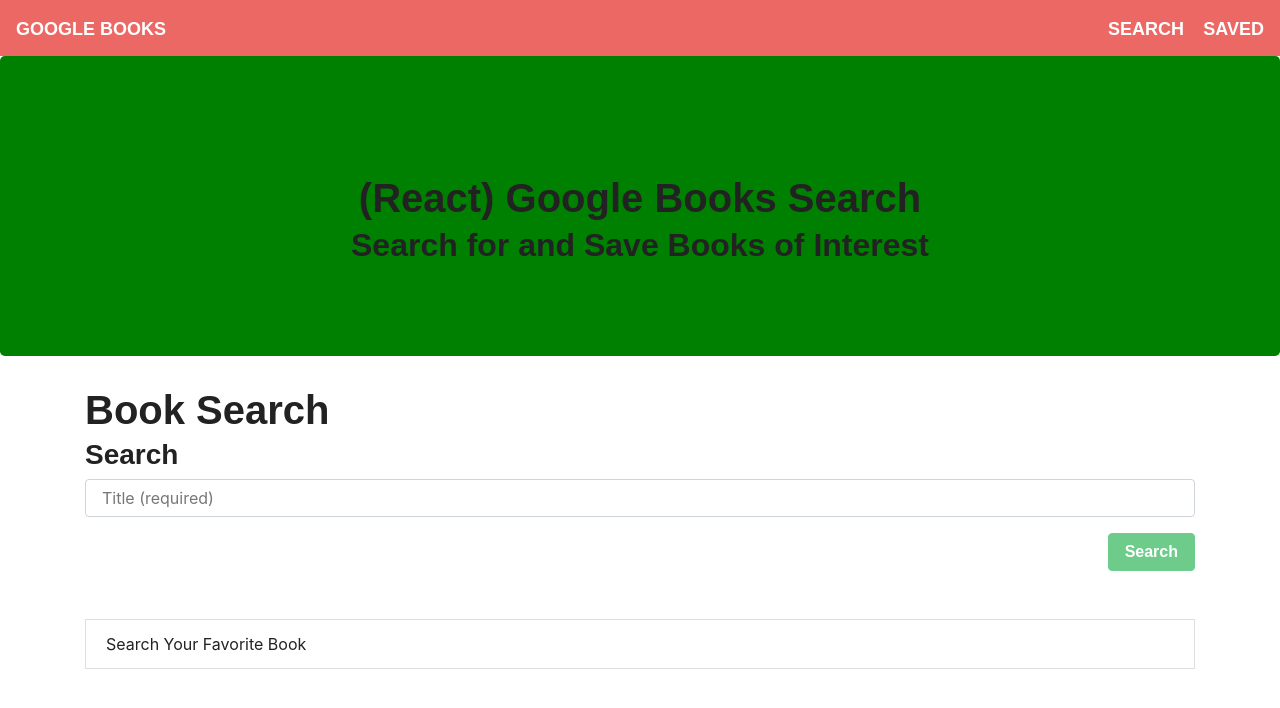
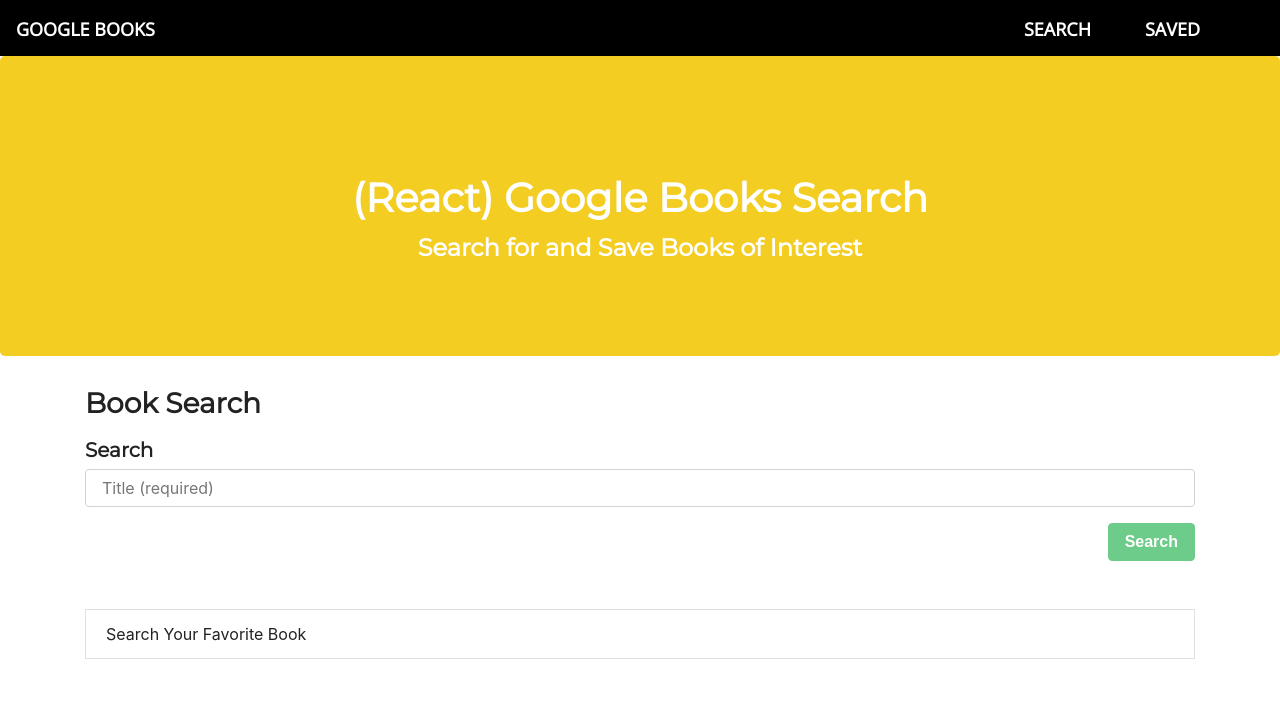
Before and after one commit to Soheila-Lotfi/Google-Books-React-Search, a React (Create React App) app in the folder client/: page / in a window 1280 px wide. Shown: the top 708 px of the page. Built offline with nearby package versions, Linux system fonts and the light colour scheme; a web font is replaced by a local one.

Commit message:
add more style plus add comments

```diff
--- a/client/public/index.html
+++ b/client/public/index.html
@@ -8,6 +8,7 @@
   <link rel="manifest" href="%PUBLIC_URL%/manifest.json">
   <link rel="shortcut icon" href="%PUBLIC_URL%/favicon.ico">
   <link rel="stylesheet" href="https://cdnjs.cloudflare.com/ajax/libs/bootswatch/4.0.0/journal/bootstrap.min.css" />
+  <link href="https://fonts.googleapis.com/css?family=Karla|Montserrat|Nanum+Gothic|Open+Sans&display=swap" rel="stylesheet">
   <title>React Reading List</title>
 </head>
 
--- a/client/src/components/Jumbotron/index.js
+++ b/client/src/components/Jumbotron/index.js
@@ -3,15 +3,12 @@
 function Jumbotron({ children }) {
     return (
         <div
-            style={{ height: 300, clear: "both", paddingTop: 120, textAlign: "center", backgroundColor: "green"}}
+            style={{ height: 300, clear: "both", paddingTop: 120, textAlign: "center", backgroundColor: "#f4cd23", color:"white", fontFamily:"Open Sans"}}
             className="jumbotron"
         >
 
-{/* background-color: #8f7de2bd;
-    color: white;
-    font-family: "Cormorant SC */}
-            <h1>(React) Google Books Search</h1>
-            <h2>Search for and Save Books of Interest</h2>
+            <h1 style={{fontFamily:"Montserrat"}}>(React) Google Books Search</h1>
+            <h4 style={{fontFamily:"Montserrat", marginTop:"15px"}}>Search for and Save Books of Interest</h4>
         </div>
     );
 }
--- a/client/src/components/Nav/index.js
+++ b/client/src/components/Nav/index.js
@@ -3,16 +3,17 @@
 
 function Nav() {
   return (
-    <nav className="navbar navbar-expand-lg navbar-dark bg-primary">
-      <a className="navbar-brand" href="/">
+    <nav className="navbar navbar-expand-lg navbar-dark" style={{backgroundColor:"black"}}>
+      <a style={{fontFamily:"Open Sans"}}className="navbar-brand" href="/">
         Google Books
       </a>
-      <a  style={{position:"absolute", right:"80px"}} className="navbar-brand" href="/searchbook">
+      <a style={{position:"absolute", right:"5vw", fontFamily:"Open Sans"}} className="navbar-brand" href="/Saved">
+        Saved
+      </a>
+      <a  style={{position:"absolute", left:"80vw",fontFamily:"Open Sans"}} className="navbar-brand" href="/searchbook">
         Search
       </a>
-      <a style={{position:"absolute", right:0}} className="navbar-brand" href="/Saved">
-        Saved
-      </a>
+
 
     </nav>
   );
--- a/client/src/pages/Saved.js
+++ b/client/src/pages/Saved.js
@@ -2,8 +2,6 @@
 import API from "../utils/API";
 import { Container, Row, Col } from "../components/Grid";
 import { List, ListItem } from "../components/List";
-
-
 
 
 class Saved extends Component {
@@ -49,8 +47,8 @@
                                                 </Col>
 
                                                 <Col size="sm-4">
-                                                    <button className="btn float-right ml-3" onClick={() => this.deleteBtn(result._id)}>Delete</button>
-                                                    <button className="btn float-right"> <a style={{ color: "black" }} href={result.link}>View</a></button>
+                                                    <button className="btn float-right ml-3" style={{ color: "black", backgroundColor:"#f4cd23" }} onClick={() => this.deleteBtn(result._id)}>Delete</button>
+                                                    <button className="btn float-right" style={{ color: "black", backgroundColor:"#f4cd23" }}> <a style={{ color: "black" }} href={result.link}>View</a></button>
 
                                                 </Col>
                                             </Row>
--- a/client/src/pages/Searchbook.js
+++ b/client/src/pages/Searchbook.js
@@ -14,7 +14,7 @@
 
 
     };
-
+    // get the user input by handleInputChange function
     handleInputChange = event => {
         const { name, value } = event.target;
         this.setState({
@@ -22,6 +22,7 @@
         });
     };
 
+    //get the books from the google book api
     handleFormSubmit = event => {
         event.preventDefault();
         API.getBooks(this.state.search).then(res => {
@@ -32,11 +33,13 @@
 
         }).catch(error => console.log(error));
 
+    }
+    //  save the book in database
+    handleSaveButton = result => {
 
+        // some of the result coming back from the google book api donot have image,
+        // if they dont have image, we define the src to prevent having errors
 
-    }
-
-    handleSaveButton = result => {
         var image;
         if (!result.volumeInfo.hasOwnProperty('imageLinks')) {
             image = "https://via.placeholder.com/150"
@@ -58,11 +61,10 @@
     render() {
         return (
             <Container fluid>
-
                 <Row>
                     <Col size="sm-12">
-                        <h1>Book Search</h1>
-                        <h3>Search</h3>
+                        <h3 style={{ fontFamily: "Montserrat" }}>Book Search</h3>
+                        <h5 style={{ fontFamily: "Montserrat", marginTop: "20px" }}>Search</h5>
                         <form>
                             <Input
                                 value={this.state.search}
@@ -82,7 +84,6 @@
                 </Row>
                 <Row>
                     <Col size="sm-12">
-                        {console.log("this is" + this.state.results)}
                         {this.state.results.length ? (
                             <List>
                                 {this.state.results.map(result => (
@@ -102,15 +103,15 @@
                                             </Col>
 
                                             <Col size="sm-4">
-                                                <button className="btn float-right ml-3" onClick={() => this.handleSaveButton(result)}>Save</button>
-                                                <button className="btn float-right"> <a style={{ color: "black" }} href={result.volumeInfo.infoLink}>View</a></button>
+                                                <button className="btn float-right ml-3" style={{ color: "black", backgroundColor: "#f4cd23" }} onClick={() => this.handleSaveButton(result)}>Save</button>
+                                                <button className="btn float-right" style={{ color: "black", backgroundColor: "#f4cd23" }}> <a style={{ color: "black" }} href={result.volumeInfo.infoLink}>View</a></button>
 
                                             </Col>
                                         </Row>
 
                                         <Row>
                                             <Col size="sm-4">
-                                                {/* some of the items dont have imagelinks property, we check it with hasOwnProperty */}
+                                                {/* some of the items don't have imagelinks property, we check it with hasOwnProperty */}
                                                 {result.volumeInfo.hasOwnProperty('imageLinks') ?
                                                     (<img alt={result.volumeInfo.title} style={{ width: "100px", height: "150px", marginTop: "30px" }} src={result.volumeInfo.imageLinks.smallThumbnail}></img>) : (<img alt={result.volumeInfo.title} style={{ width: "100px", height: "150px", marginTop: "30px" }} src="https://via.placeholder.com/150"></img>)}
 
```
